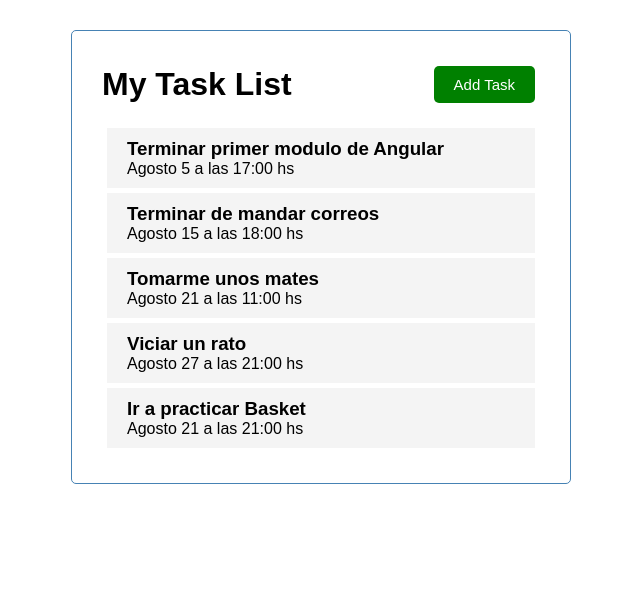
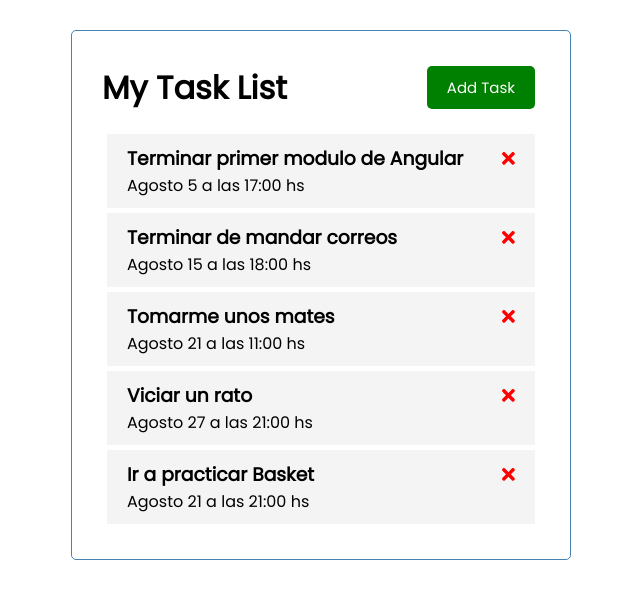
Before and after one commit to groialeonardo/task-list, an Angular app: page / in a window 1280 px wide. Shown: the top 598 px of the page, without its empty margins (319-959 px from the left). Built offline with nearby package versions, Linux system fonts and the light colour scheme.

Commit message:
agregado de Angular Awesome font y la cruz para eliminar tarea

```diff
--- a/package.json
+++ b/package.json
@@ -18,6 +18,11 @@
     "@angular/platform-browser": "~13.1.0",
     "@angular/platform-browser-dynamic": "~13.1.0",
     "@angular/router": "~13.1.0",
+    "@fortawesome/angular-fontawesome": "^0.10.1",
+    "@fortawesome/fontawesome-svg-core": "~1.2.36",
+    "@fortawesome/free-brands-svg-icons": "^5.15.4",
+    "@fortawesome/free-regular-svg-icons": "^5.15.4",
+    "@fortawesome/free-solid-svg-icons": "^5.15.4",
     "rxjs": "~7.4.0",
     "tslib": "^2.3.0",
     "zone.js": "~0.11.4"
--- a/src/app/app.module.ts
+++ b/src/app/app.module.ts
@@ -6,6 +6,7 @@
 import { ButtonComponent } from './components/button/button.component';
 import { TasksComponent } from './components/tasks/tasks.component';
 import { TaskItemComponent } from './components/task-item/task-item.component';
+import { FontAwesomeModule } from '@fortawesome/angular-fontawesome';
 
 @NgModule({
   declarations: [
@@ -16,7 +17,8 @@
     TaskItemComponent
   ],
   imports: [
-    BrowserModule
+    BrowserModule,
+    FontAwesomeModule
   ],
   providers: [],
   bootstrap: [AppComponent]
--- a/src/app/components/task-item/task-item.component.html
+++ b/src/app/components/task-item/task-item.component.html
@@ -1,6 +1,18 @@
 <div class="task">
 
-  <h3>{{task.text}}</h3>
-  <p>{{task.day}}</p>
+  <h3>{{task.text}}
+
+    <fa-icon
+
+    [icon]="faTimes"
+    [ngStyle]="{'color':'red'}"
+
+    ></fa-icon>
+
+  </h3>
+
+  <p>
+    {{task.day}}
+  </p>
 
 </div>
--- a/src/app/components/task-item/task-item.component.ts
+++ b/src/app/components/task-item/task-item.component.ts
@@ -1,4 +1,6 @@
 import { Component, OnInit, Input } from '@angular/core';
+
+import { faTimes } from '@fortawesome/free-solid-svg-icons';
 
 import { Task } from '../../Task';
 import { TASKS } from '../../mock-tasks';
@@ -11,6 +13,7 @@
 export class TaskItemComponent implements OnInit {
 
   @Input() task:Task = TASKS[0];
+  faTimes = faTimes;
 
   constructor() { }
 
--- a/src/styles.css
+++ b/src/styles.css
@@ -1,8 +1,12 @@
-/* You can add global styles to this file, and also import other style files */
+/* You can add global styles to this file, and also import other style files
 @font-face {
     font-family: 'Poppins';
     src: url('https://fonts.googleapis.com/css2?family=Poppins:wght@200&display=swap');
-}
+
+}*/
+
+
+@import url('https://fonts.googleapis.com/css2?family=Poppins:wght@300;400&display=swap');
 
 *{
     box-sizing: border-box;
@@ -10,7 +14,7 @@
     padding: 0;
 }
 body{
-    font-family: sans-serif;
+    font-family: 'Poppins', sans-serif;
 }
 
 .container{
```
Also changed, not shown: 1 other file (tests, documents, lock files or other folders).
